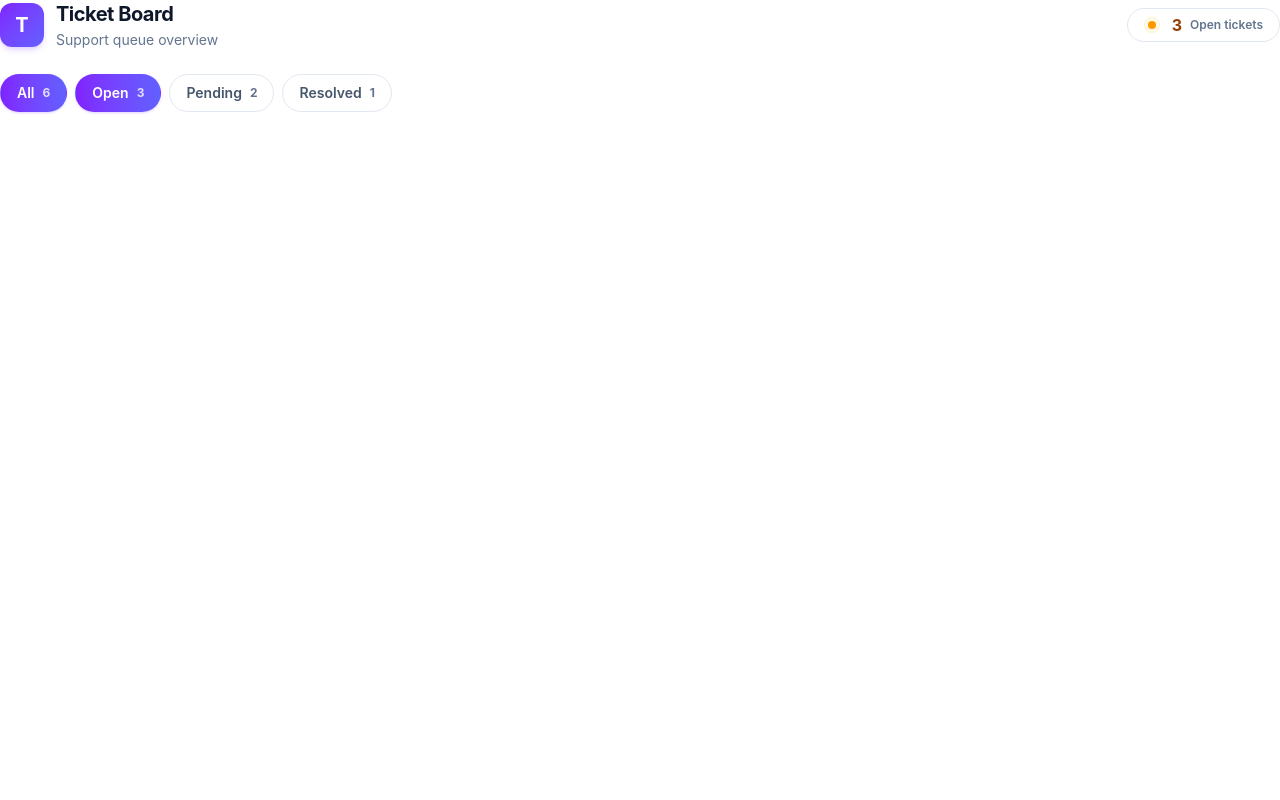
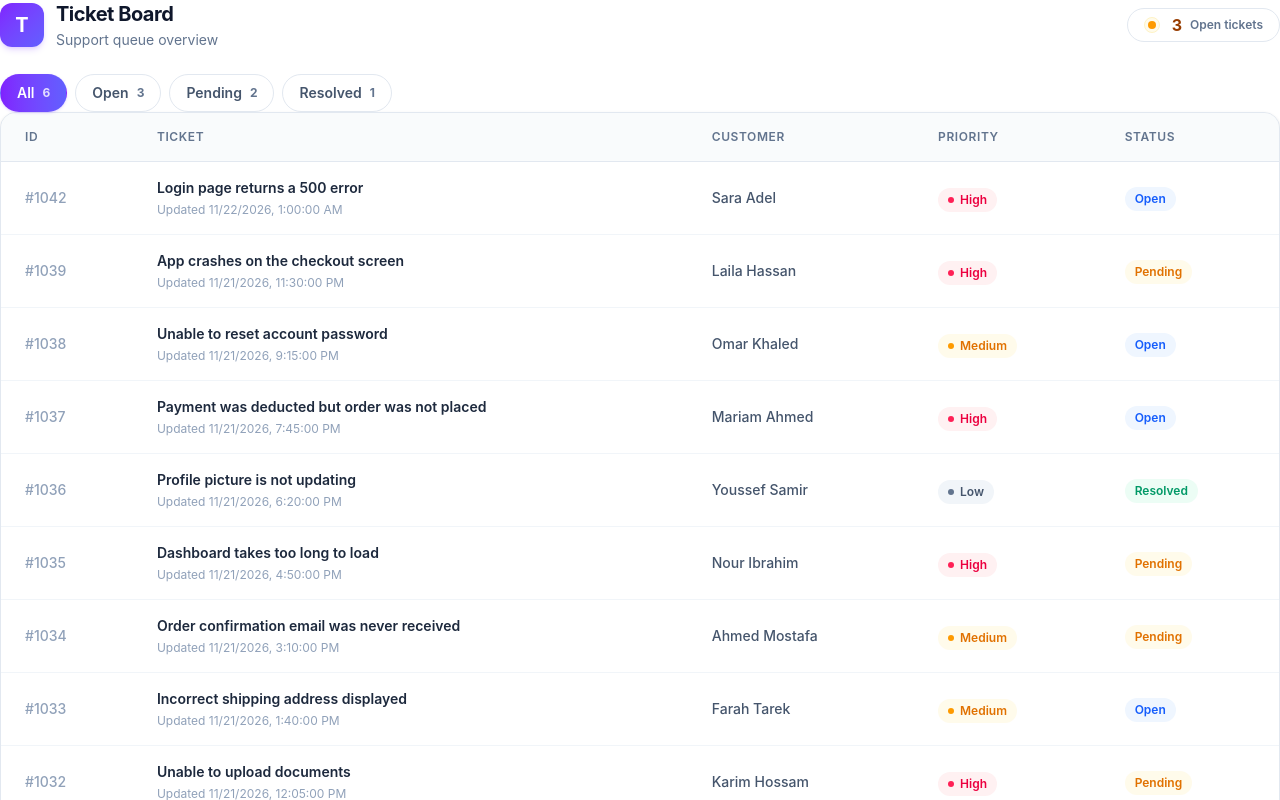
Before and after one commit to Gexof/ticket-board, a React (Vite) app: page / in a window 1280 px wide. Shown: the top 800 px of the page. Built offline with nearby package versions, Linux system fonts and the light colour scheme.

Commit message:
complete ticket table , priority badge, statues badge

```diff
--- a/src/App.tsx
+++ b/src/App.tsx
@@ -1,11 +1,14 @@
 import FilterBar from "./components/FilterBar";
 import Header from "./components/Header";
+import TicketsTable from "./components/TicketsTable";
 
 function App() {
   return (
     <div>
       <Header ticketsNum={3} />
       <FilterBar />
+
+      <TicketsTable />
     </div>
   );
 }
--- a/src/components/FilterBar.tsx
+++ b/src/components/FilterBar.tsx
@@ -8,7 +8,7 @@ const FilterBar = ({}: IProps) => {
       {/* Filter Buttons */}
       <div className="flex flex-wrap items-center gap-2">
         <FilterButton label="All" count={6} isActive={true} />
-        <FilterButton label="Open" count={3} isActive={true} />
+        <FilterButton label="Open" count={3} isActive={false} />
         <FilterButton label="Pending" count={2} isActive={false} />
         <FilterButton label="Resolved" count={1} isActive={false} />
       </div>
--- /dev/null
+++ b/src/components/PriorityBadge.tsx
@@ -0,0 +1,35 @@
+import type { Priority } from "../types";
+
+interface IProps {
+  priority: Priority;
+}
+
+const priorityStyles: Record<Priority, { badge: string; dot: string }> = {
+  high: {
+    badge: "bg-rose-50 text-rose-600",
+    dot: "bg-rose-500",
+  },
+  medium: {
+    badge: "bg-amber-50 text-amber-600",
+    dot: "bg-amber-500",
+  },
+  low: {
+    badge: "bg-slate-100 text-slate-600",
+    dot: "bg-slate-500",
+  },
+};
+
+const PriorityBadge = ({ priority }: IProps) => {
+  const styles = priorityStyles[priority];
+
+  return (
+    <span
+      className={`inline-flex items-center gap-1.5 rounded-full px-2.5 py-1 text-xs font-semibold capitalize ${styles.badge}`}
+    >
+      <span className={`h-1.5 w-1.5 rounded-full ${styles.dot}`} />
+      {priority}
+    </span>
+  );
+};
+
+export default PriorityBadge;
--- /dev/null
+++ b/src/components/StatusBadge.tsx
@@ -0,0 +1,23 @@
+import type { Status } from "../types";
+
+interface IProps {
+  status: Status;
+}
+
+const StatusBadge = ({ status }: IProps) => {
+  const statuStyles: Record<Status, string> = {
+    open: "bg-blue-50 text-blue-600",
+    pending: "bg-amber-50 text-amber-600",
+    resolved: "bg-emerald-50 text-emerald-600",
+  };
+
+  return (
+    <span
+      className={`inline-flex items-center gap-1.5 rounded-full px-2.5 py-1 text-xs font-semibold capitalize ${statuStyles[status]}`}
+    >
+      {status}
+    </span>
+  );
+};
+
+export default StatusBadge;
--- a/src/components/TicketList.tsx
+++ /dev/null
@@ -1,7 +0,0 @@
-interface IProps {}
-
-const TicketList = ({}: IProps) => {
-  return <div>TicketList</div>;
-};
-
-export default TicketList;
--- a/src/components/TicketRow.tsx
+++ b/src/components/TicketRow.tsx
@@ -1,7 +1,38 @@
-interface IProps {}
+import type { Ticket } from "../interfaces";
+import PriorityBadge from "./PriorityBadge";
+import StatusBadge from "./StatusBadge";
 
-const TicketRow = ({}: IProps) => {
-  return <div>TicketRow</div>;
+interface IProps {
+  ticket: Ticket;
+}
+
+const TicketRow = ({ ticket }: IProps) => {
+  return (
+    <tr key={ticket.id} className="transition-colors hover:bg-slate-50/80">
+      <td className="whitespace-nowrap px-6 py-4 text-sm font-medium text-slate-400">
+        #{ticket.id}
+      </td>
+
+      <td className="min-w-64 px-6 py-4">
+        <p className="text-sm font-semibold text-slate-800">{ticket.title}</p>
+        <p className="mt-1 text-xs text-slate-400">
+          Updated {new Date(ticket.updatedAt).toLocaleString()}
+        </p>
+      </td>
+
+      <td className="whitespace-nowrap px-6 py-4 text-sm font-medium text-slate-600">
+        {ticket.customer}
+      </td>
+
+      <td className="px-6 py-4">
+        <PriorityBadge priority={ticket.priority} />
+      </td>
+
+      <td className="px-6 py-4">
+        <StatusBadge status={ticket.status} />
+      </td>
+    </tr>
+  );
 };
 
 export default TicketRow;
--- a/src/components/TicketsTable.tsx
+++ b/src/components/TicketsTable.tsx
@@ -1,16 +1,44 @@
+import { tickets } from "../data";
+import type { Ticket } from "../interfaces";
+import TicketRow from "./TicketRow";
+
 interface IProps {}
 
 const TicketsTable = ({}: IProps) => {
+  const tableData: Ticket[] = tickets;
+
   return (
-    <table>
-      <tr>
-        <th>ID</th>
-        <th>TICKET</th>
-        <th>CUSTOMER</th>
-        <th>PRIORTY</th>
-        <th>STATUS</th>
-      </tr>
-    </table>
+    <div className="overflow-hidden rounded-2xl border border-slate-200 bg-white shadow-sm">
+      <div className="overflow-x-auto">
+        <table className="w-full text-left">
+          <thead className="border-b border-slate-200 bg-slate-50/80">
+            <tr>
+              <th className="px-6 py-4 text-xs font-semibold uppercase tracking-wider text-slate-500">
+                ID
+              </th>
+              <th className="px-6 py-4 text-xs font-semibold uppercase tracking-wider text-slate-500">
+                Ticket
+              </th>
+              <th className="px-6 py-4 text-xs font-semibold uppercase tracking-wider text-slate-500">
+                Customer
+              </th>
+              <th className="px-6 py-4 text-xs font-semibold uppercase tracking-wider text-slate-500">
+                Priority
+              </th>
+              <th className="px-6 py-4 text-xs font-semibold uppercase tracking-wider text-slate-500">
+                Status
+              </th>
+            </tr>
+          </thead>
+
+          <tbody className="divide-y divide-slate-100">
+            {tableData.map((ticket) => (
+              <TicketRow key={ticket.id} ticket={ticket} />
+            ))}
+          </tbody>
+        </table>
+      </div>
+    </div>
   );
 };
 
```
